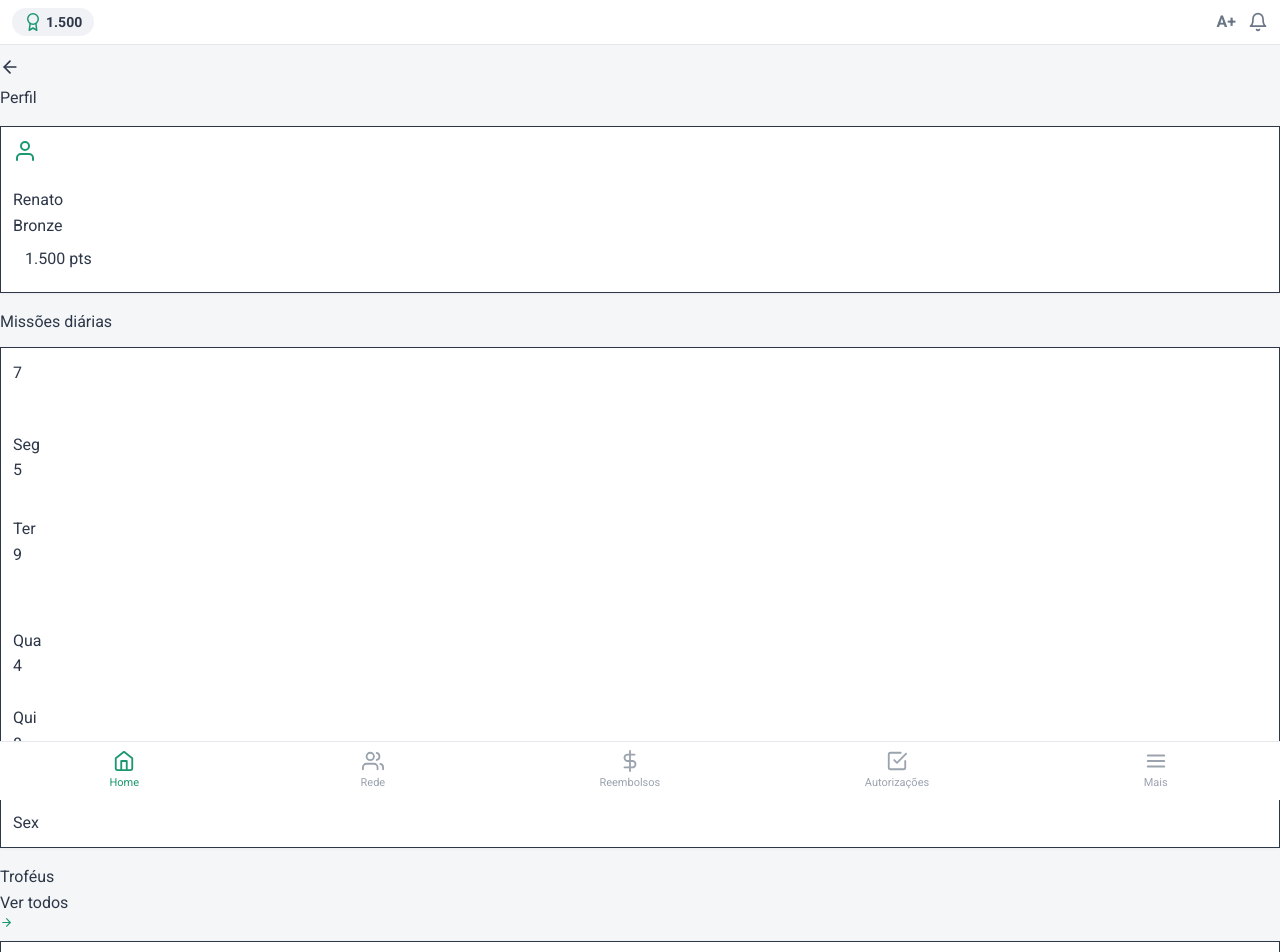
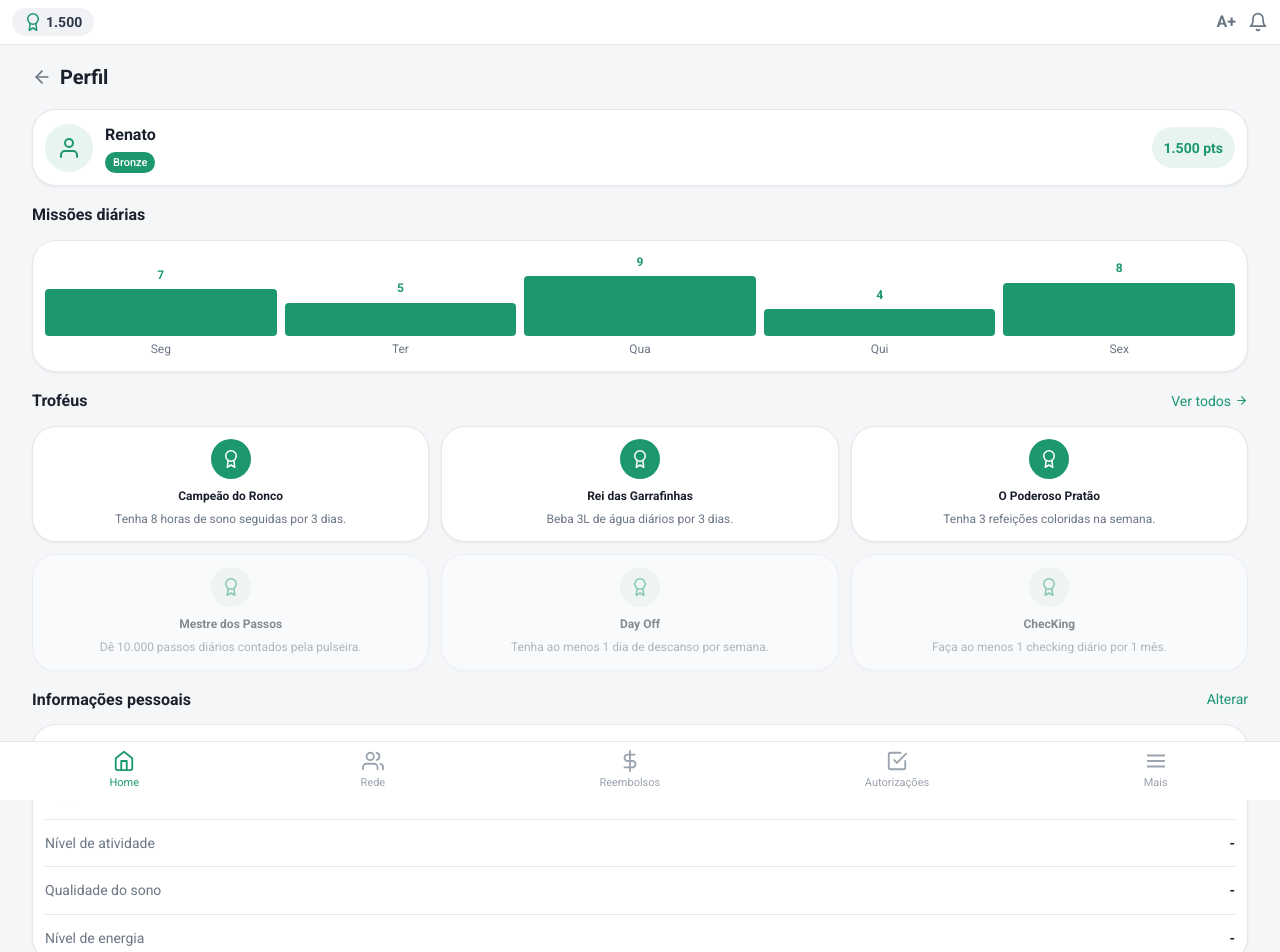
Before and after one commit to CarePlusCDF/Care-Plus-Front-Web, a React (Vite) app in the folder Front-web/: page /perfil in a window 1280 px wide. Shown: the top 952 px of the page. Built offline with nearby package versions, Linux system fonts and the light colour scheme.

Commit message:
style: Alterando estilização Noticias e Perfil

```diff
--- a/Front-web/src/routes/Noticias.jsx
+++ b/Front-web/src/routes/Noticias.jsx
@@ -1,7 +1,7 @@
 import { useNavigate } from 'react-router-dom'
 import { FiArrowLeft, FiArrowRight } from 'react-icons/fi'
 import TopBar from '../components/TopBar'
-import BottomNav from '../components/BottomNav'
+import BottomNav from '../components/Bottomnav'
 
 const Noticias = () => {
   const navigate = useNavigate()
@@ -13,61 +13,61 @@ const Noticias = () => {
       titulo: 'Saúde mental: afastamentos dobram em dez anos e chegam a 440 mil',
       resumo: 'Em 2014, quase 203 mil brasileiros foram afastados do trabalho em razão de episódios depressivos, transtornos de ansiedade, reações a estresse grave e outras questões relacionadas à saúde mental.',
       tag: 'Saúde Mental',
-      tagClass: 'bg-primary-subtle-custom text-primary',
+      tagClass: 'bg-[rgba(28,151,112,0.1)] text-[#1c9770]',
     },
     {
       id: 2,
       titulo: 'Saúde anuncia investimento de R$ 15 bi no setor industrial',
       resumo: 'Serão R$ 6 bi com recursos públicos e privados, incluindo o Novo PAC, para a nova planta de vacinas e biofármacos no Complexo Industrial de Biotecnologia em Saúde, localizado no Rio de Janeiro.',
       tag: 'Política',
-      tagClass: 'bg-accent2-subtle text-dark-custom',
+      tagClass: 'bg-[rgba(122,209,195,0.15)] text-[#1A202C]',
     },
     {
       id: 3,
       titulo: 'Brasil é destaque em encontro latino americano sobre tuberculose',
       resumo: 'Ministério da Saúde participou da 12ª Reunião da Sociedade Latino Americana de Tuberculose e Outras Micobacterioses, realizada em Montevidéu.',
       tag: 'Internacional',
-      tagClass: 'bg-primary-subtle-custom text-primary',
+      tagClass: 'bg-[rgba(28,151,112,0.1)] text-[#1c9770]',
     },
     {
       id: 4,
       titulo: 'Exercício físico regular reduz risco de doenças crônicas em 35%',
       resumo: 'Estudo realizado com mais de 50 mil participantes aponta que a prática regular de atividades físicas está diretamente associada à redução de doenças cardiovasculares e metabólicas.',
       tag: 'Bem-estar',
-      tagClass: 'bg-accent2-subtle text-dark-custom',
+      tagClass: 'bg-[rgba(122,209,195,0.15)] text-[#1A202C]',
     },
     {
       id: 5,
       titulo: 'Hidratação adequada melhora desempenho cognitivo em até 20%',
       resumo: 'Pesquisadores apontam que beber a quantidade correta de água diariamente tem impacto direto na concentração, memória e produtividade ao longo do dia.',
       tag: 'Bem-estar',
-      tagClass: 'bg-accent2-subtle text-dark-custom',
+      tagClass: 'bg-[rgba(122,209,195,0.15)] text-[#1A202C]',
     },
   ]
 
   return (
-    <div className="min-vh-100 bg-body">
+    <div className="min-h-screen bg-[#F4F6F8]">
       <TopBar points={points} showPoints={true} />
 
-      <main className="container py-3 pb-5 mb-4">
+      <main className="w-full px-4 lg:px-8 pt-4 pb-24">
 
-        <section className="d-flex align-items-center gap-2 mb-4">
+        <section className="flex items-center gap-2 mb-4">
           <button
-            className="btn btn-link p-0 text-decoration-none text-muted"
+            className="bg-transparent border-0 p-0 text-[#6B7685] cursor-pointer"
             onClick={() => navigate('/inicial')}
           >
             <FiArrowLeft size={20} />
           </button>
-          <h1 className="fw-bold mb-0 fs-5 text-dark-custom">Notícias</h1>
+          <h1 className="font-bold text-[20px] text-[#1A202C]">Notícias</h1>
         </section>
 
         <section className="mb-4">
-          <div className="bg-gradient-primary shadow-primary rounded-3 p-4">
-            <p className="text-white opacity-75 fs-9 mb-1">Destaque do dia</p>
-            <h2 className="fw-bold text-white fs-6 mb-2">{noticias[0].titulo}</h2>
-            <p className="text-white opacity-75 fs-9 mb-3">{noticias[0].resumo}</p>
+          <div className="bg-gradient-primary shadow-brand-primary rounded-xl p-4">
+            <p className="text-white opacity-75 text-[12px] mb-1">Destaque do dia</p>
+            <h2 className="font-bold text-white text-[16px] mb-2">{noticias[0].titulo}</h2>
+            <p className="text-white opacity-75 text-[12px] mb-3">{noticias[0].resumo}</p>
             <button
-              className="btn rounded-pill py-1 px-3 fw-bold fs-9 bg-white text-primary d-flex align-items-center gap-1"
+              className="rounded-full py-1 px-3 font-bold text-[12px] bg-white text-[#1c9770] flex items-center gap-1 cursor-pointer"
               onClick={() => {}}
             >
               Ver matéria completa <FiArrowRight size={12} color="#1c9770" />
@@ -76,20 +76,20 @@ const Noticias = () => {
         </section>
 
         <section>
-          <h2 className="fw-bold fs-6 text-dark-custom mb-3">Mais notícias</h2>
-          <div className="d-flex flex-column gap-3">
+          <h2 className="font-bold text-[16px] text-[#1A202C] mb-3">Mais notícias</h2>
+          <div className="grid grid-cols-1 lg:grid-cols-2 gap-3">
             {noticias.slice(1).map(({ id, titulo, resumo, tag, tagClass }) => (
               <div
                 key={id}
-                className="bg-white rounded-3 border shadow-card p-3 cursor-pointer"
+                className="bg-white rounded-xl border border-[#E4E7EB] shadow-brand-card p-3 cursor-pointer"
                 onClick={() => {}}
               >
-                <span className={`badge rounded-pill fs-9 fw-medium mb-2 ${tagClass}`}>
+                <span className={`inline-block rounded-full text-[11px] font-medium mb-2 px-2 py-0.5 ${tagClass}`}>
                   {tag}
                 </span>
-                <p className="fw-bold fs-7 text-dark-custom mb-1">{titulo}</p>
-                <p className="text-muted fs-9 mb-2">{resumo}</p>
-                <div className="d-flex align-items-center gap-1 text-primary fw-bold fs-9">
+                <p className="font-bold text-[14px] text-[#1A202C] mb-1">{titulo}</p>
+                <p className="text-[#6B7685] text-[12px] mb-2">{resumo}</p>
+                <div className="flex items-center gap-1 text-[#1c9770] font-bold text-[12px]">
                   Ver matéria completa <FiArrowRight size={12} color="#1c9770" />
                 </div>
               </div>
--- a/Front-web/src/routes/Perfil.jsx
+++ b/Front-web/src/routes/Perfil.jsx
@@ -1,8 +1,8 @@
 import { useState, useEffect } from 'react'
 import { useNavigate } from 'react-router-dom'
-import { FiArrowLeft, FiArrowRight, FiUser, FiAward, FiEdit2, FiActivity } from 'react-icons/fi'
+import { FiArrowLeft, FiArrowRight, FiUser, FiAward } from 'react-icons/fi'
 import TopBar from '../components/TopBar'
-import BottomNav from '../components/BottomNav'
+import BottomNav from '../components/Bottomnav'
 
 const Perfil = () => {
   const navigate = useNavigate()
@@ -61,48 +61,48 @@ const Perfil = () => {
   }
 
   return (
-    <div className="min-vh-100 bg-body">
+    <div className="min-h-screen bg-[#F4F6F8]">
       <TopBar points={points} showPoints={true} />
 
-      <main className="container py-3 pb-5 mb-4">
+      <main className="w-full px-4 lg:px-8 pt-4 pb-24">
 
-        <section className="d-flex align-items-center gap-2 mb-4">
+        <section className="flex items-center gap-2 mb-4">
           <button
-            className="btn btn-link p-0 text-decoration-none text-muted"
+            className="bg-transparent border-0 p-0 text-[#6B7685] cursor-pointer"
             onClick={() => navigate('/inicial')}
           >
             <FiArrowLeft size={20} />
           </button>
-          <h1 className="fw-bold mb-0 fs-5 text-dark-custom">Perfil</h1>
+          <h1 className="font-bold text-[20px] text-[#1A202C]">Perfil</h1>
         </section>
 
         <section className="mb-4">
-          <div className="bg-white rounded-3 border shadow-card p-3 d-flex align-items-center gap-3">
-            <div className="avatar-md rounded-circle bg-primary-subtle-custom d-flex align-items-center justify-content-center flex-shrink-0">
+          <div className="bg-white rounded-xl border border-[#E4E7EB] shadow-brand-card p-3 flex items-center gap-3">
+            <div className="w-12 h-12 rounded-full bg-[rgba(28,151,112,0.1)] flex items-center justify-center shrink-0">
               <FiUser size={24} color="#1c9770" />
             </div>
-            <div className="flex-fill">
-              <h2 className="fw-bold fs-6 text-dark-custom mb-0">Renato</h2>
-              <span className="badge rounded-pill bg-primary fs-9">Bronze</span>
+            <div className="flex-1">
+              <h2 className="font-bold text-[16px] text-[#1A202C]">Renato</h2>
+              <span className="inline-block rounded-full bg-[#1c9770] text-white px-2 py-0.5 text-[11px] font-medium">Bronze</span>
             </div>
-            <div className="bg-primary-subtle-custom rounded-3 px-3 py-2">
-              <span className="fw-bold text-primary fs-7">{points.toLocaleString('pt-BR')} pts</span>
+            <div className="bg-[rgba(28,151,112,0.1)] rounded-xl px-3 py-2">
+              <span className="font-bold text-[#1c9770] text-[14px]">{points.toLocaleString('pt-BR')} pts</span>
             </div>
           </div>
         </section>
 
         <section className="mb-4">
-          <h2 className="fw-bold fs-6 text-dark-custom mb-3">Missões diárias</h2>
-          <div className="bg-white rounded-3 border shadow-card p-3">
-            <div className="d-flex justify-content-between align-items-end gap-2">
+          <h2 className="font-bold text-[16px] text-[#1A202C] mb-3">Missões diárias</h2>
+          <div className="bg-white rounded-xl border border-[#E4E7EB] shadow-brand-card p-3">
+            <div className="flex justify-between items-end gap-2">
               {missoesDiarias.map(({ dia, quantidade }) => (
-                <div key={dia} className="d-flex flex-column align-items-center gap-1 flex-fill">
-                  <span className="text-primary fw-bold fs-9">{quantidade}</span>
+                <div key={dia} className="flex flex-col items-center gap-1 flex-1">
+                  <span className="text-[#1c9770] font-bold text-[12px]">{quantidade}</span>
                   <div
-                    className="w-100 rounded-2 bg-primary"
+                    className="w-full rounded bg-[#1c9770]"
                     style={{ height: `${(quantidade / maxMissoes) * 60}px` }}
                   />
-                  <span className="text-muted fs-9">{dia}</span>
+                  <span className="text-[#6B7685] text-[12px]">{dia}</span>
                 </div>
               ))}
             </div>
@@ -110,73 +110,74 @@ const Perfil = () => {
         </section>
 
         <section className="mb-4">
-          <div className="d-flex justify-content-between align-items-center mb-3">
-            <h2 className="fw-bold fs-6 text-dark-custom mb-0">Troféus</h2>
+          <div className="flex justify-between items-center mb-3">
+            <h2 className="font-bold text-[16px] text-[#1A202C]">Troféus</h2>
             <button
-              className="btn btn-link p-0 text-decoration-none text-primary d-flex align-items-center gap-1 fs-7"
+              className="bg-transparent border-0 p-0 text-[#1c9770] flex items-center gap-1 text-[14px] cursor-pointer"
               onClick={() => {}}
             >
               Ver todos <FiArrowRight size={13} color="#1c9770" />
             </button>
           </div>
-          <div className="row g-3">
+          <div className="grid grid-cols-2 lg:grid-cols-3 gap-3">
             {trofeus.map(({ id, title, desc, conquistado }) => (
-              <div key={id} className="col-6 col-md-4">
-                <div className={`bg-white rounded-3 border shadow-card p-3 text-center h-100 ${!conquistado ? 'opacity-50' : ''}`}>
-                  <div className={`avatar-sm rounded-circle d-flex align-items-center justify-content-center mx-auto mb-2 ${conquistado ? 'bg-primary' : 'bg-primary-subtle-custom'}`}>
-                    <FiAward size={18} color={conquistado ? '#fff' : '#1c9770'} />
-                  </div>
-                  <p className="fw-bold fs-9 text-dark-custom mb-1">{title}</p>
-                  <p className="text-muted fs-9 mb-0">{desc}</p>
+              <div
+                key={id}
+                className={`bg-white rounded-xl border border-[#E4E7EB] shadow-brand-card p-3 text-center ${!conquistado ? 'opacity-50' : ''}`}
+              >
+                <div className={`w-10 h-10 rounded-full flex items-center justify-center mx-auto mb-2 ${conquistado ? 'bg-[#1c9770]' : 'bg-[rgba(28,151,112,0.1)]'}`}>
+                  <FiAward size={18} color={conquistado ? '#fff' : '#1c9770'} />
                 </div>
+                <p className="font-bold text-[12px] text-[#1A202C] mb-1">{title}</p>
+                <p className="text-[#6B7685] text-[12px]">{desc}</p>
               </div>
             ))}
           </div>
         </section>
 
         <section>
-          <div className="d-flex justify-content-between align-items-center mb-3">
-            <h2 className="fw-bold fs-6 text-dark-custom mb-0">Informações pessoais</h2>
+          <div className="flex justify-between items-center mb-3">
+            <h2 className="font-bold text-[16px] text-[#1A202C]">Informações pessoais</h2>
             <button
-              className="btn btn-link p-0 text-decoration-none text-primary d-flex align-items-center gap-1 fs-7"
+              className="bg-transparent border-0 p-0 text-[#1c9770] text-[14px] cursor-pointer"
               onClick={() => navigate('/cadastro')}
             >
               Alterar
             </button>
           </div>
-          <div className="bg-white rounded-3 border shadow-card p-3">
-            <div className="d-flex flex-column gap-3">
-              <div className="d-flex justify-content-between align-items-center">
-                <span className="text-muted fs-7">Peso</span>
-                <span className="fw-bold fs-7 text-dark-custom">
+          <div className="bg-white rounded-xl border border-[#E4E7EB] shadow-brand-card p-3">
+            <div className="flex flex-col gap-3">
+              <div className="flex justify-between items-center">
+                <span className="text-[#6B7685] text-[14px]">Peso</span>
+                <span className="font-bold text-[14px] text-[#1A202C]">
                   {userData?.peso ? `${userData.peso} kg` : '-'}
                 </span>
               </div>
-              <hr className="my-0" />
-              <div className="d-flex justify-content-between align-items-center">
-                <span className="text-muted fs-7">Altura</span>
-                <span className="fw-bold fs-7 text-dark-custom">
+              <hr className="border-[#E4E7EB] m-0" />
+              <div className="flex justify-between items-center">
+                <span className="text-[#6B7685] text-[14px]">Altura</span>
+                <span className="font-bold text-[14px] text-[#1A202C]">
                   {userData?.altura ? `${userData.altura} cm` : '-'}
                 </span>
               </div>
-              <hr className="my-0" />
-              <div className="d-flex justify-content-between align-items-center">
-                <span className="text-muted fs-7">Nível de atividade</span>
-                <span className="fw-bold fs-7 text-dark-custom">
+              <hr className="border-[#E4E7EB] m-0" />
+              <div className="flex justify-between items-center">
+                <span className="text-[#6B7685] text-[14px]">Nível de atividade</span>
+                <span className="font-bold text-[14px] text-[#1A202C]">
                   {nivelLabel('nivelAtividade', userData?.nivelAtividade)}
                 </span>
               </div>
-              <hr className="my-0" />
-              <div className="d-flex justify-content-between align-items-center">
-                <span className="text-muted fs-7">Qualidade do sono</span>
-                <span className="fw-bold fs-7 text-dark-custom">
+              <hr className="border-[#E4E7EB] m-0" />
+              <div className="flex justify-between items-center">
+                <span className="text-[#6B7685] text-[14px]">Qualidade do sono</span>
+                <span className="font-bold text-[14px] text-[#1A202C]">
                   {nivelLabel('qualidadeSono', userData?.qualidadeSono)}
                 </span>
               </div>
-              <hr className="my-0" />
-              <div className="d-flex justify-content-between align-items-center">
-                <span className="text-muted fs-7">Nível de energia</span>
-                <span className="fw-bold fs-7 text-dark-custom">
+              <hr className="border-[#E4E7EB] m-0" />
+              <div className="flex justify-between items-center">
+                <span className="text-[#6B7685] text-[14px]">Nível de energia</span>
+                <span className="font-bold text-[14px] text-[#1A202C]">
                   {nivelLabel('nivelEnergia', userData?.nivelEnergia)}
                 </span>
               </div>
```
